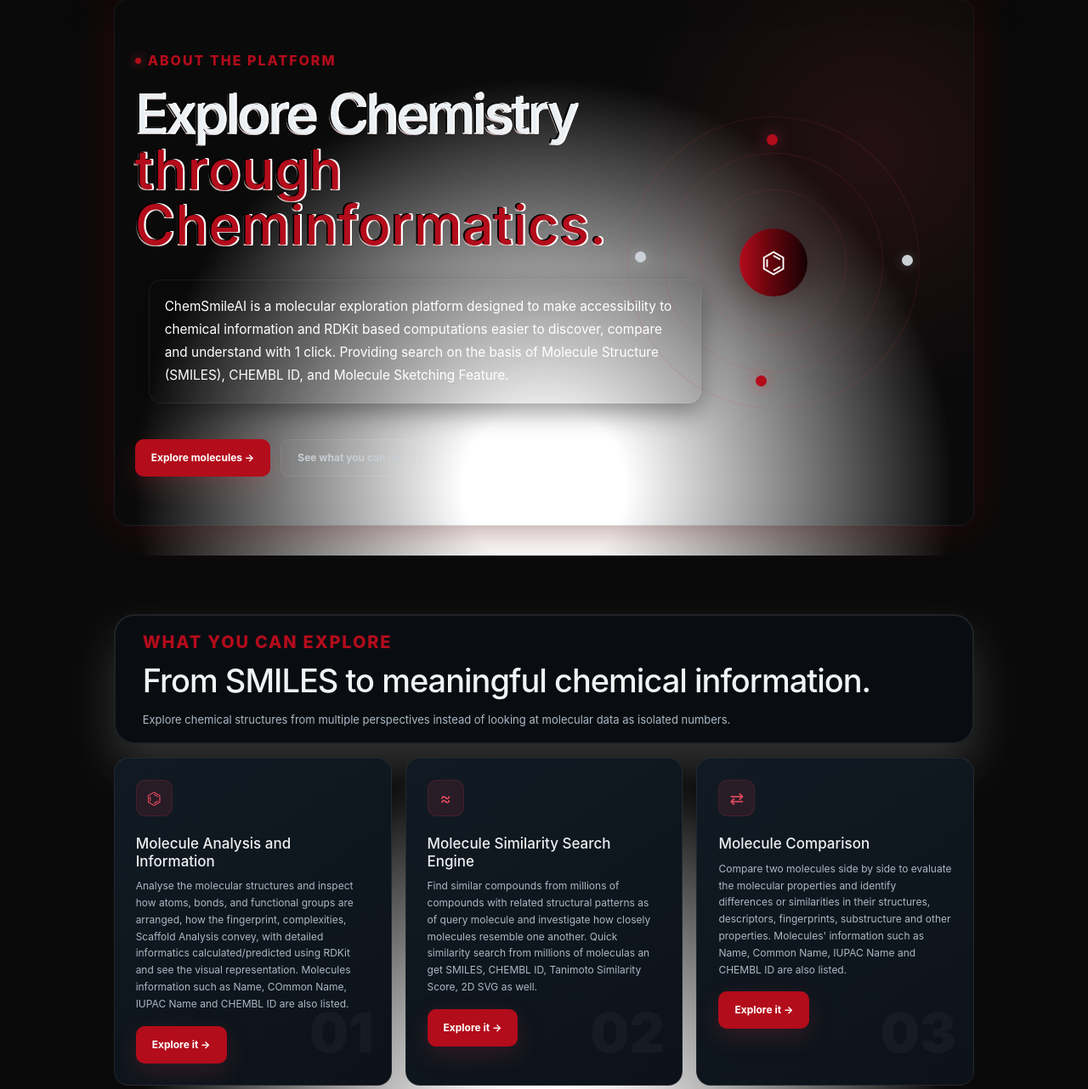
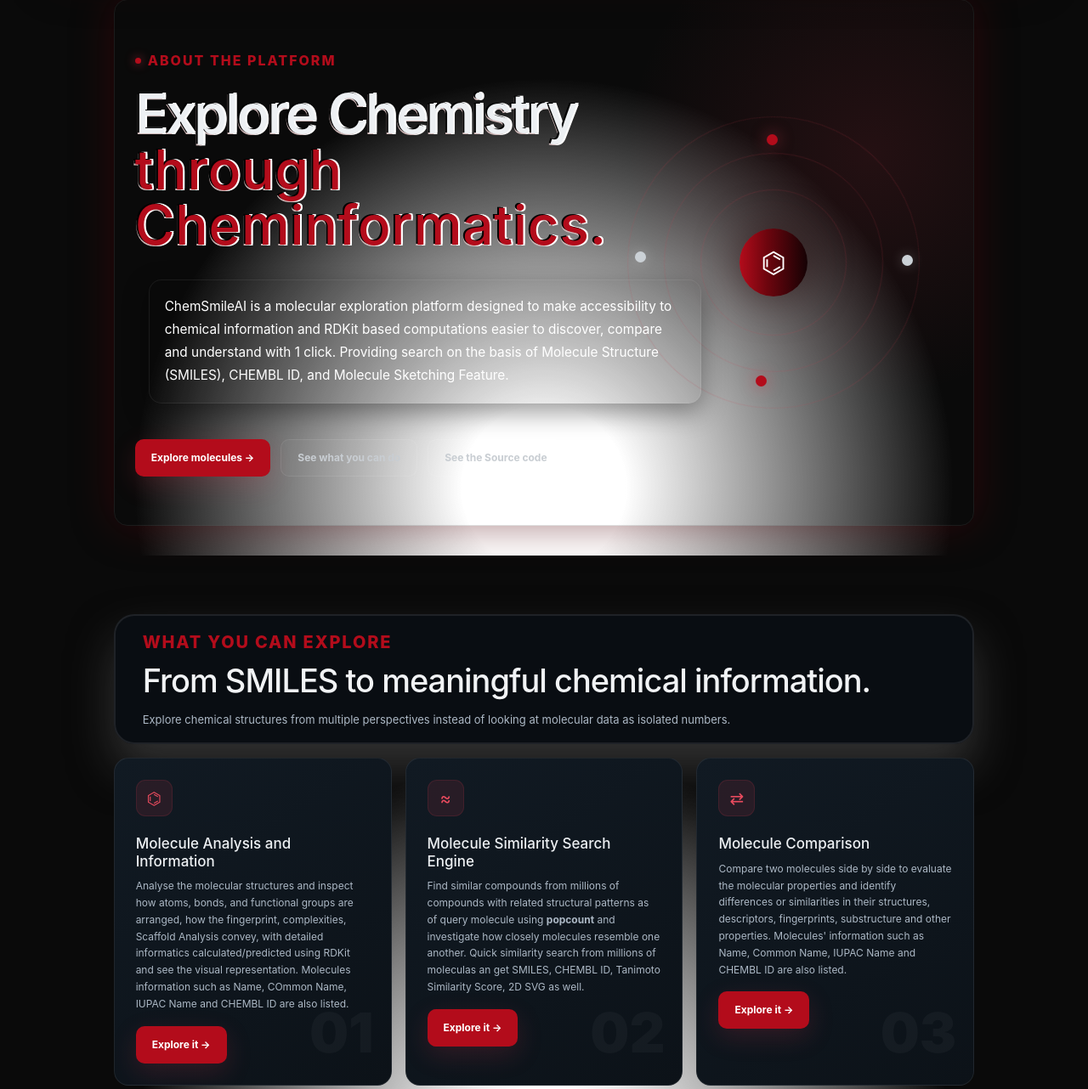
Before and after one commit to SakshamRaj1/ChemSmileAI, a Python web app: template templates/about.html in a window 1280 px wide. Shown: the part 146-1428 px from the top of the page at 85% size. Run offline with Jinja, Linux system fonts and the light colour scheme; the template is opened without the code that fills it, so the values that code supplies are empty.

Commit message:
Update about.html

```diff
--- a/templates/about.html
+++ b/templates/about.html
@@ -1069,6 +1069,11 @@
                 See what you can do
             </a>
 
+            <a href="https://github.com/SakshamRaj1/ChemSmileAI/"
+               class="hero-btn secondary">
+                See the Source code
+            </a>
+
         </div>
 
     </div>
@@ -1148,7 +1153,7 @@
             </h3>
             <p>
                 Find similar compounds from millions of compounds with related structural patterns
-                as of query molecule and investigate how closely molecules resemble one another.
+                as of query molecule using <strong>popcount</strong> and investigate how closely molecules resemble one another.
                 Quick similarity search from millions of moleculas an get SMILES, CHEMBL ID, Tanimoto Similarity
                 Score, 2D SVG as well.
             </p>
```
